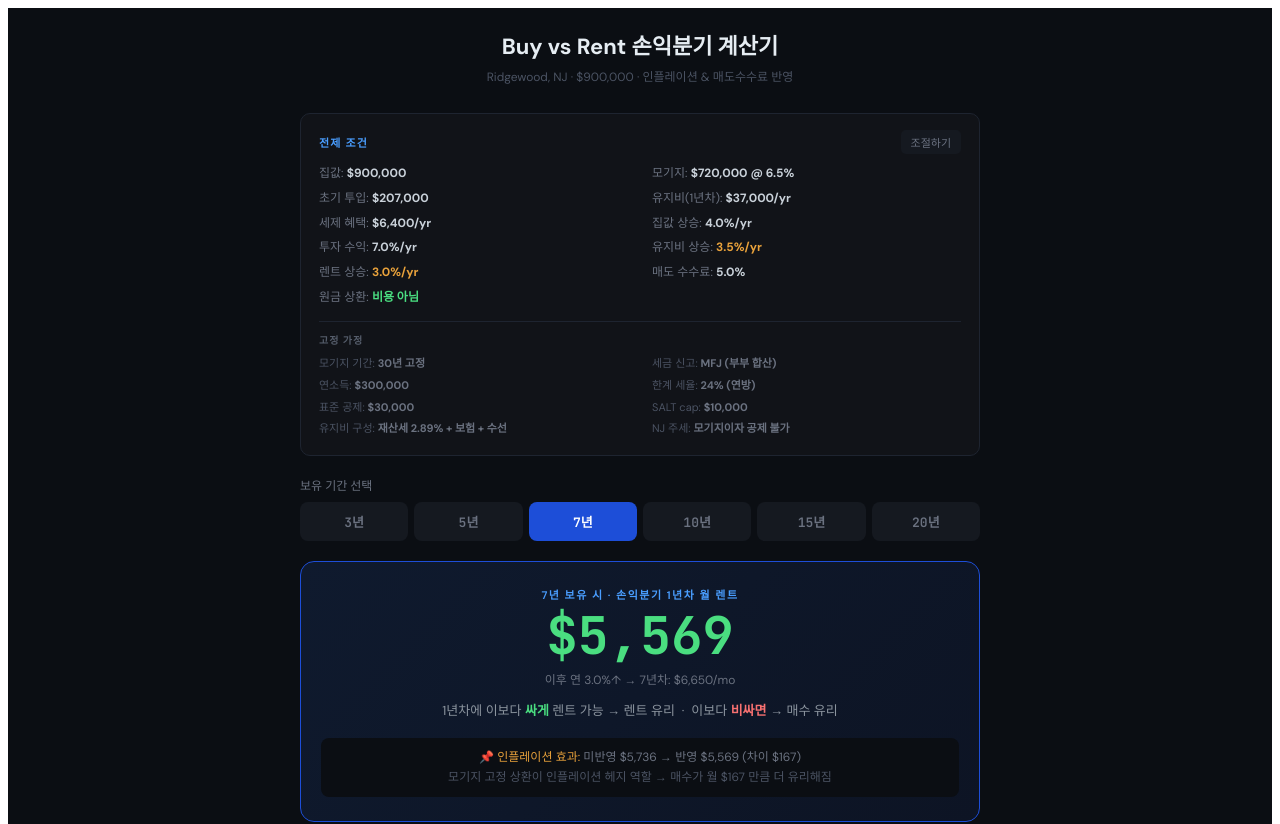
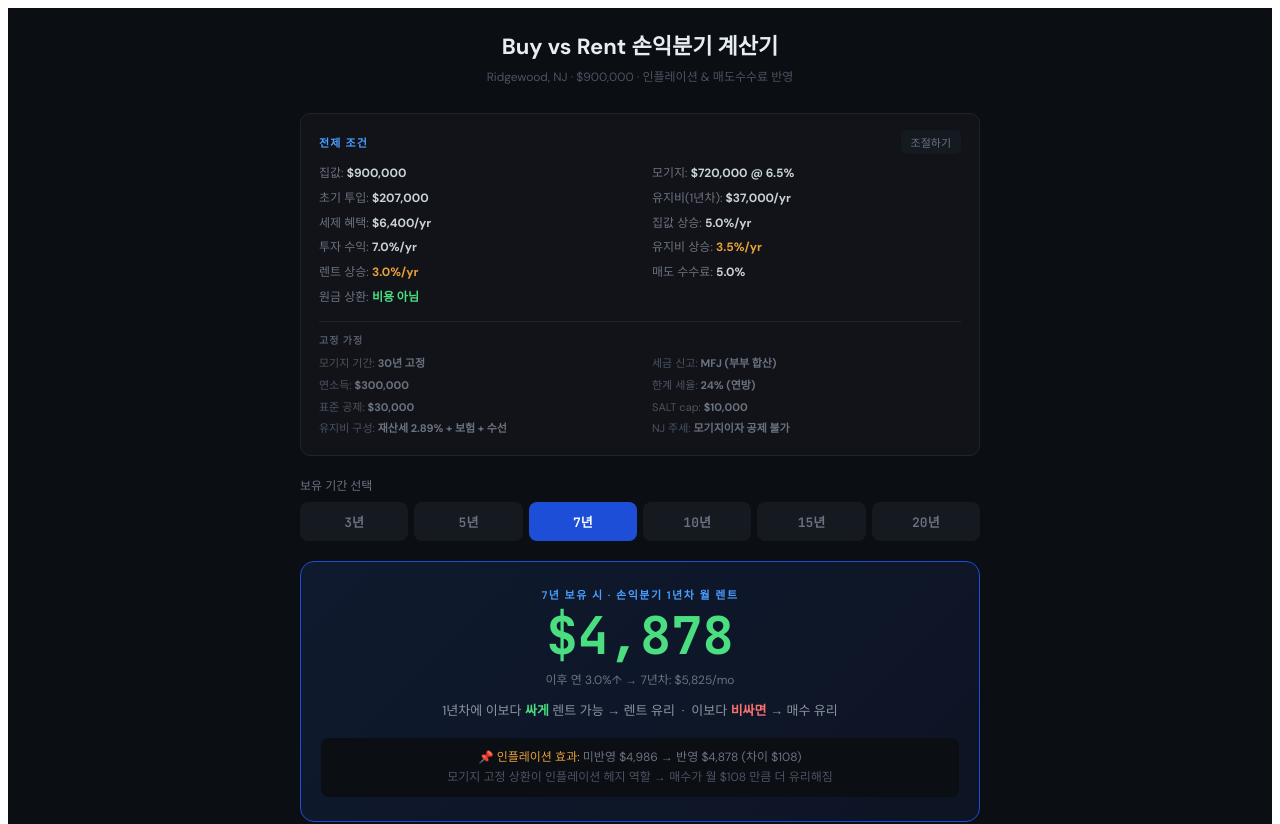
Before and after one commit to carlsagan21/buyvsrent, a React (Vite) app: page / in a window 1280 px wide. Shown: the top 824 px of the page. Built offline with nearby package versions, Linux system fonts and the light colour scheme.

Commit message:
fix: 집값상승률 4%→5% (Ridgewood NJ 10년 ZHVI 평균 반영)

```diff
--- a/src/App.jsx
+++ b/src/App.jsx
@@ -7,7 +7,7 @@ const DEFAULTS = {
   mortgageRate: 0.065,     // 2026.04 30yr fixed: 6.23%–6.51%
   annualCostsY1: 37000,    // 재산세 $26K (2.89%) + 보험 $1.8K + 수선 $9K
   taxBenefitY1: 6400,       // MFJ $300K: (항목공제 $56.8K − 표준공제 $30K) × 24%
-  homeAppreciation: 0.04,  // 장기평균 ~5%, 보수적 4%
+  homeAppreciation: 0.05,  // Ridgewood NJ 10년 평균 ~5.0% (Zillow ZHVI)
   investReturn: 0.07,      // S&P 500 인플레 반영 실질수익률
   costGrowth: 0.035,
   rentGrowth: 0.03,
```
